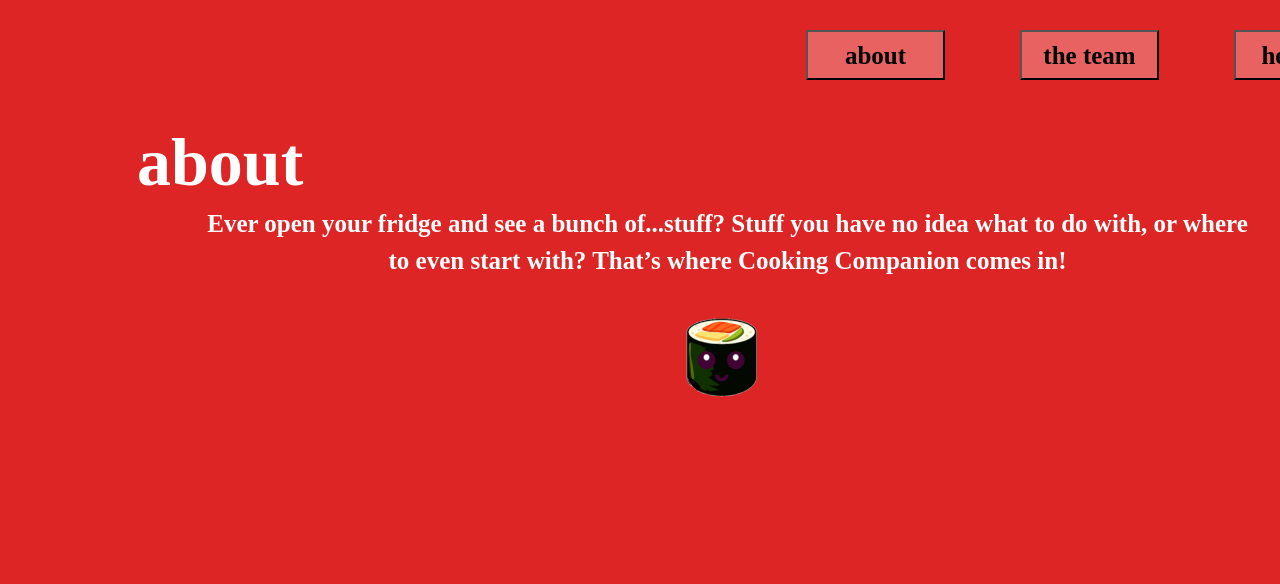
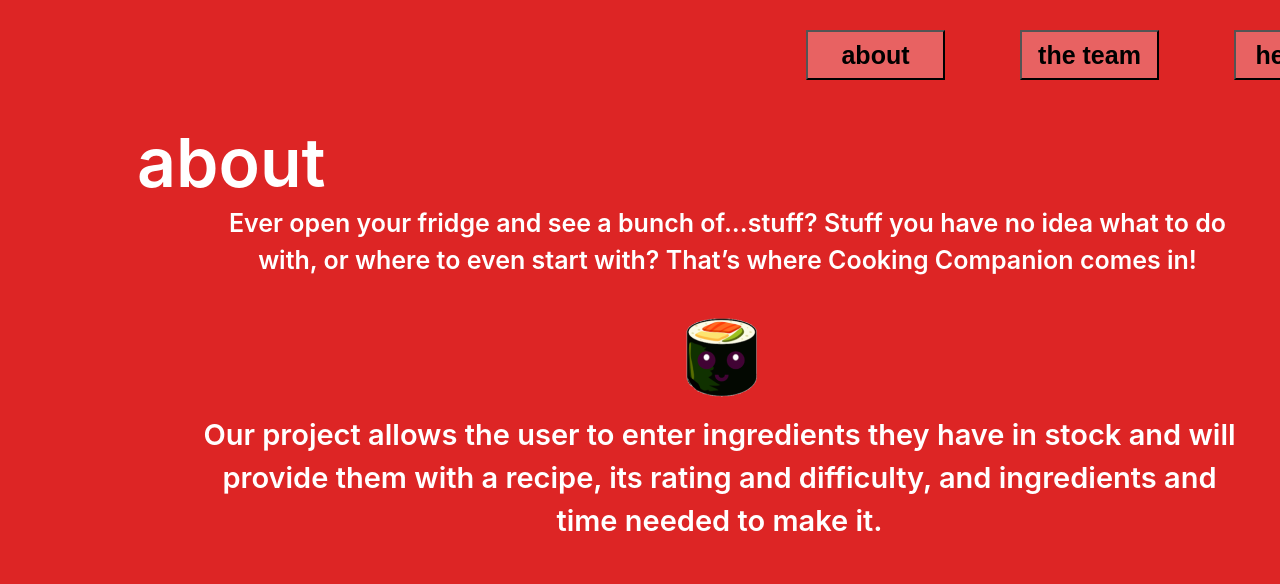
Before and after one commit to JonaThanosSnap/Cooking-Companion-Website, a plain HTML site: page about.html in a window 1280 px wide. Shown: the top 584 px of the page. Drawn offline with Linux system fonts and the light colour scheme.

Commit message:
add second paragraph and change font

```diff
--- a/about.html
+++ b/about.html
@@ -20,13 +20,11 @@
     </div>
 
     <div
-    style="
-    position: absolute;
+    style="position: absolute;
     width: 1041px;
     height: 134px;
     left: 207px;
     top: 205px;
-    font-family: Poppins;
     font-style: normal;
     font-weight: 600;
     font-size: 25px;
@@ -44,5 +42,25 @@
     top: 287px;">
         <img src="sushi 2.png">
     </div>
+
+    <div
+    style="position: absolute;
+    width: 1057px;
+    height: 168px;
+    left: 191px;
+    top: 413px;
+    font-style: normal;
+    font-weight: 600;
+    font-size: 29px;
+    line-height: 43px;
+    text-align: center;
+    color: #FFFFFF;"
+    >
+    Our project allows the user to enter ingredients they have in stock and will provide them with a recipe, its rating and difficulty, and ingredients and time needed to make it.
+    </div>
+
+    <div>
+        <img scr="">
+    </div>
 </body>
 </html>
--- a/main.css
+++ b/main.css
@@ -3,6 +3,7 @@
     width: 1440px;
     height: 1024px;
     background: #DD2525;
+    font-family: -apple-system, BlinkMacSystemFont, 'Segoe UI', Roboto, Oxygen, Ubuntu, Cantarell, 'Open Sans', 'Helvetica Neue', sans-serif;
 }
 
 .btn{
@@ -10,19 +11,15 @@
     width: 164px;
     height: 54px;
     background: #E86262;
-
     position: absolute;
     width: 139px;
     height: 50px;
     left: 847px;
     top: 39px;
-
-    font-family: Poppins;
     font-style: normal;
     font-weight: 600;
     font-size: 25px;
     line-height: 37px;
-
     color: #000000;
 }
 
@@ -47,12 +44,9 @@ h1{
     height: 166px;
     left: 137px;
     top: 65px;
-
-    font-family: Poppins;
     font-style: normal;
     font-weight: 600;
     font-size: 68px;
     line-height: 102px;
-
     color: #FFFFFF;
 }
```
